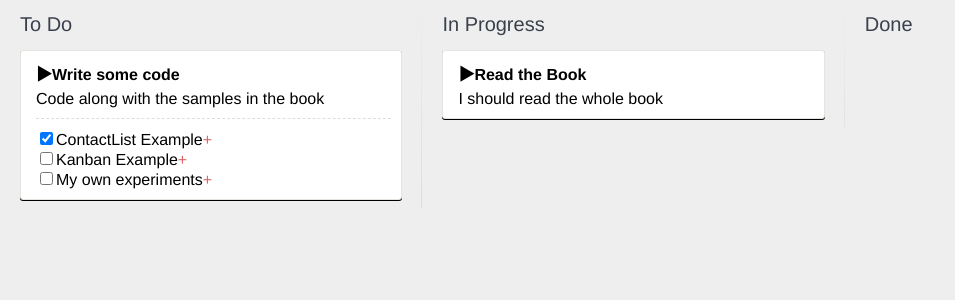
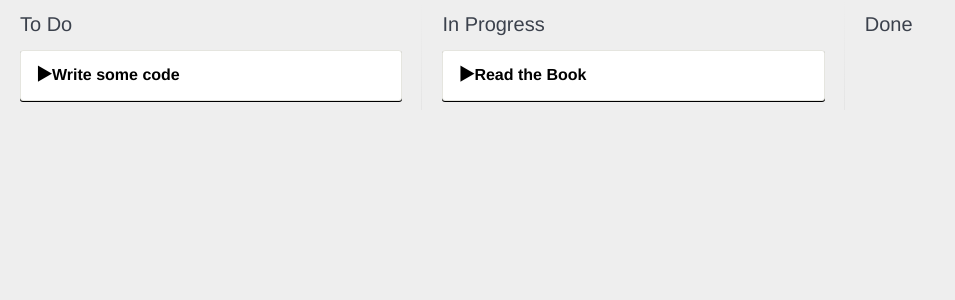
Before and after one commit to Jeongsam/pro-react, a React app: page / in a window 1280 px wide. Shown: the top 300 px of the page, without its empty margins (0-955 px from the left). Built offline with nearby package versions, Linux system fonts and the light colour scheme.

Commit message:
Toggled Card

```diff
--- a/src/Card.js
+++ b/src/Card.js
@@ -2,14 +2,31 @@
 import CheckList from './CheckList';
 
 class Card extends Component {
+    constructor() {
+        super(...arguments);
+        this.state = {
+            showDetails: false
+        };
+    }
+
     render() {
-        return (
-             <div className="card">
-                <div className="card__title">{this.props.title}</div>
+        let cardDetails;
+
+        if (this.state.showDetails) {
+            cardDetails = (
                 <div className="cart_details">
                     {this.props.description}
                     <CheckList cardId={this.props.id} tasks={this.props.tasks} />
                 </div>
+            );
+        }
+
+        return (
+             <div className="card">
+                <div className="card__title" onClick={
+                    () => this.setState({showDetails: !this.state.showDetails})
+                }>{this.props.title}</div>
+                {cardDetails}
             </div>
         );
     }
```
